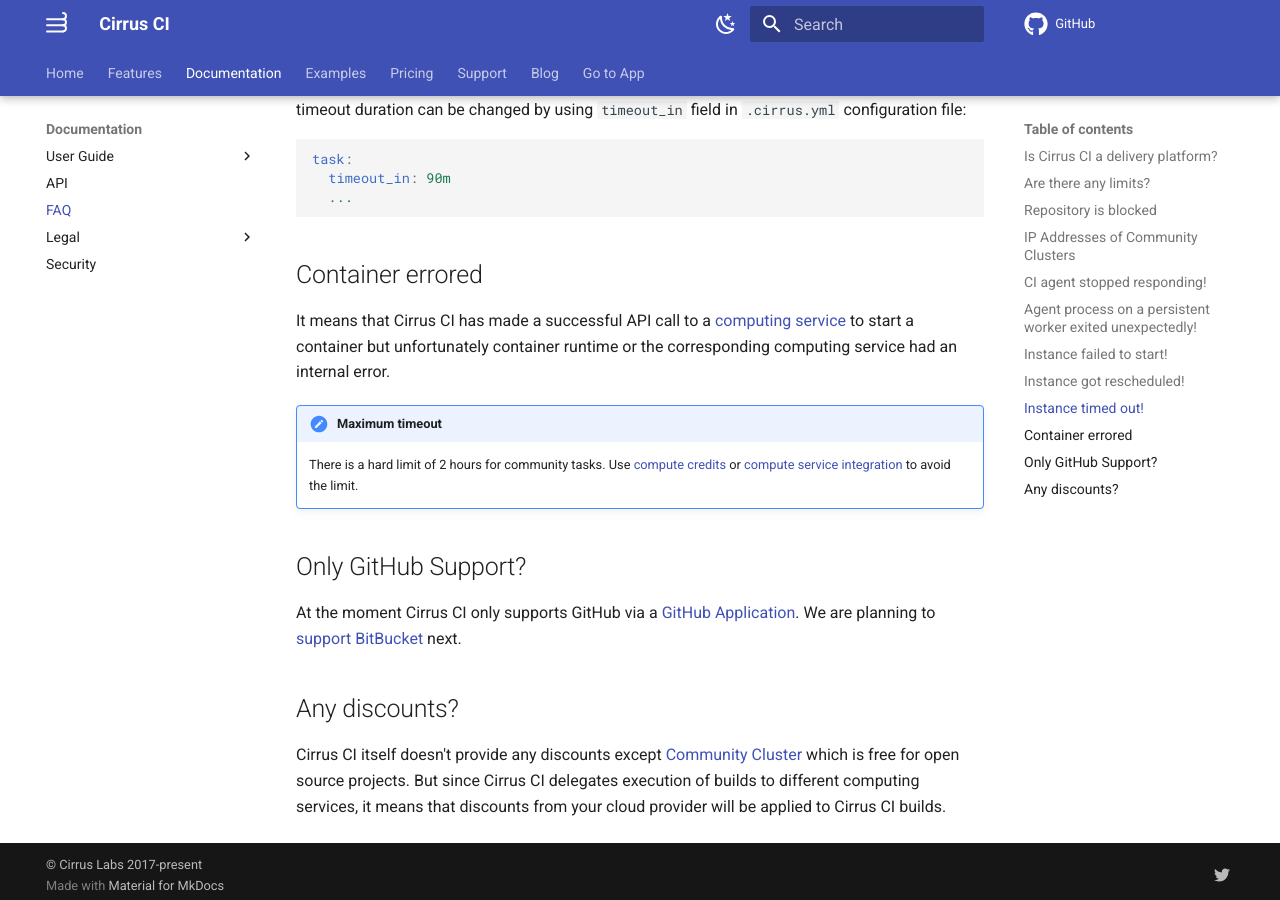
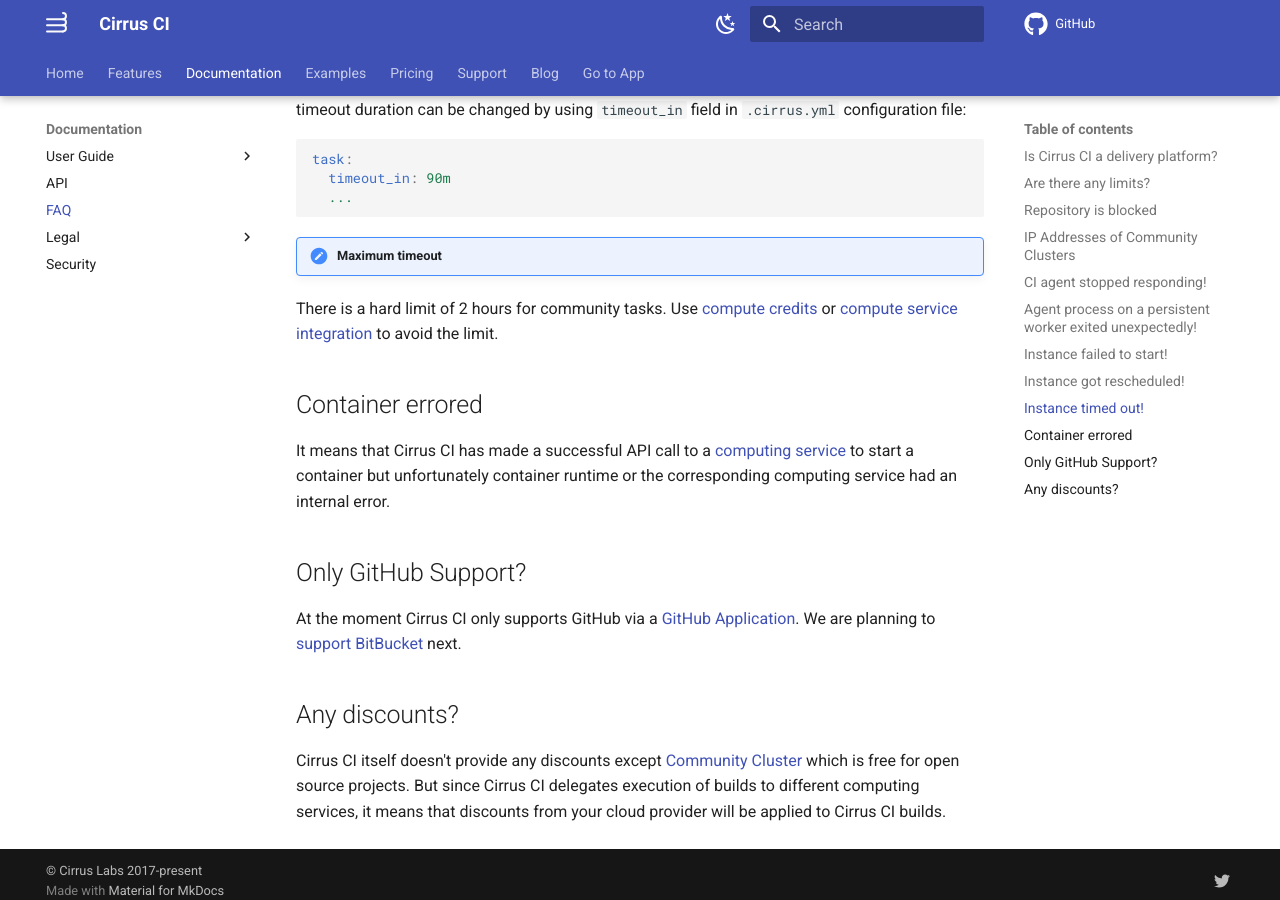
Before and after one commit to cirruslabs/cirrus-ci-docs, an MkDocs documentation site: the page built from docs/faq.md, in a window 1280 px wide and 900 px high, scrolled down 3377 px. Built offline with MkDocs 1.6.1 and Material for MkDocs 9.7.7, drawn with Linux system fonts in a browser that asks for light colours; comment, search, counter and statistics services are not loaded.

````diff
--- a/docs/faq.md
+++ b/docs/faq.md
@@ -130,14 +130,15 @@ task:
   ...
 ```
 
+!!! note "Maximum timeout"
+There is a hard limit of 2 hours for community tasks. Use [compute credits](pricing.md#compute-credits) or
+[compute service integration](guide/supported-computing-services.md) to avoid the limit.
+
+
 ## Container errored
 
 It means that Cirrus CI has made a successful API call to a [computing service](guide/supported-computing-services.md)
 to start a container but unfortunately container runtime or the corresponding computing service had an internal error.
-
-!!! note "Maximum timeout"
-    There is a hard limit of 2 hours for community tasks. Use [compute credits](pricing.md#compute-credits) or
-    [compute service integration](guide/supported-computing-services.md) to avoid the limit.
 
 ## Only GitHub Support?
 
````
